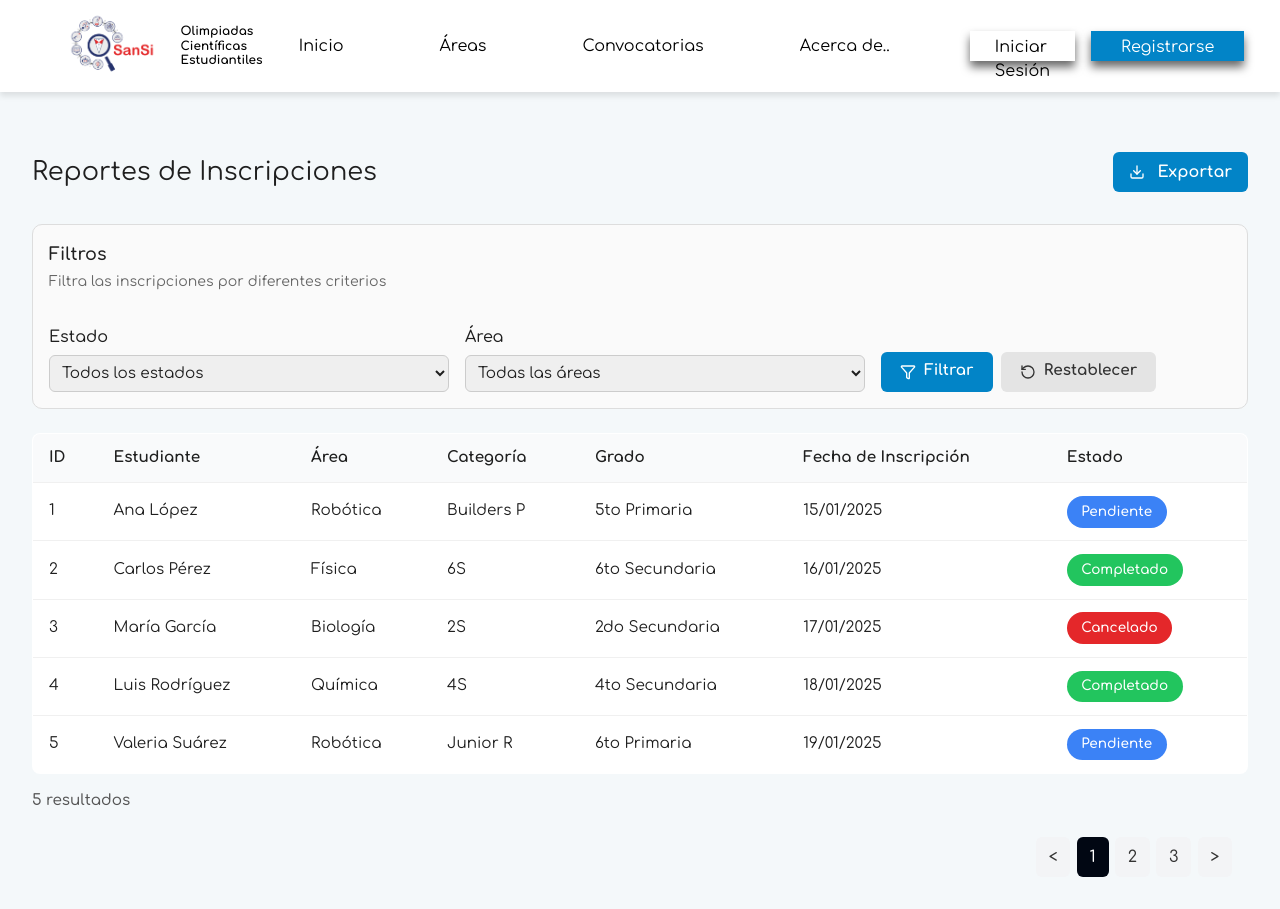
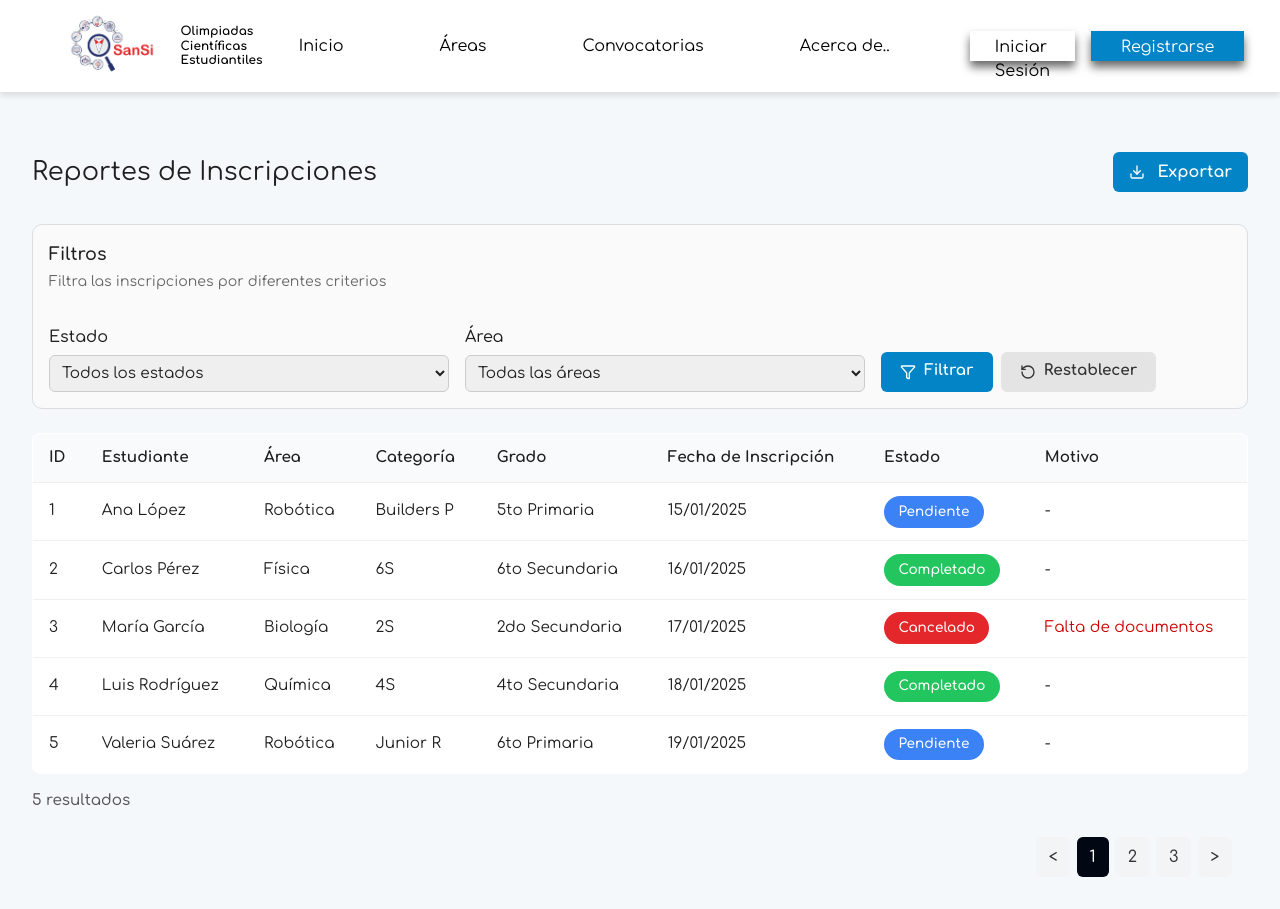
Before and after one commit to MauryQV/o-sansi-olympiad-registry, a React (Vite) app in the folder frontend/: page /reportes in a window 1280 px wide. Both pictures are taken after a click on the button "Filtrar". Built offline with nearby package versions, Linux system fonts and the light colour scheme; what @react-pdf/renderer would draw is missing.

Commit message:
se añadio el motivo

```diff
--- a/frontend/src/components/reportes/TablaInscripciones.jsx
+++ b/frontend/src/components/reportes/TablaInscripciones.jsx
@@ -1,6 +1,4 @@
 import React from 'react';
-import Tippy from '@tippyjs/react';
-import 'tippy.js/dist/tippy.css';
 
 const TablaInscripciones = ({ datosPagina }) => (
   <>
@@ -14,6 +12,7 @@ const TablaInscripciones = ({ datosPagina }) => (
           <th>Grado</th>
           <th>Fecha de Inscripción</th>
           <th>Estado</th>
+          <th>Motivo</th> {/* Nueva columna */}
         </tr>
       </thead>
       <tbody>
@@ -26,14 +25,17 @@ const TablaInscripciones = ({ datosPagina }) => (
             <td>{i.grado}</td>
             <td>{i.fecha}</td>
             <td>
+              <span className={`estado estado--${i.estado.toLowerCase()}`}>
+                {i.estado}
+              </span>
+            </td>
+            <td>
               {i.estado === 'Cancelado' ? (
-                <Tippy content={i.motivoCancelacion || 'Sin motivo disponible'}>
-                  <span className={`estado estado--${i.estado.toLowerCase()}`}>
-                    {i.estado}
-                  </span>
-                </Tippy>
+                <span style={{ color: '#c00', fontSize: '0.95rem' }}>
+                  {i.motivoCancelacion || 'Sin motivo especificado'}
+                </span>
               ) : (
-                <span className={`estado estado--${i.estado.toLowerCase()}`}>{i.estado}</span>
+                '-'
               )}
             </td>
           </tr>
```
